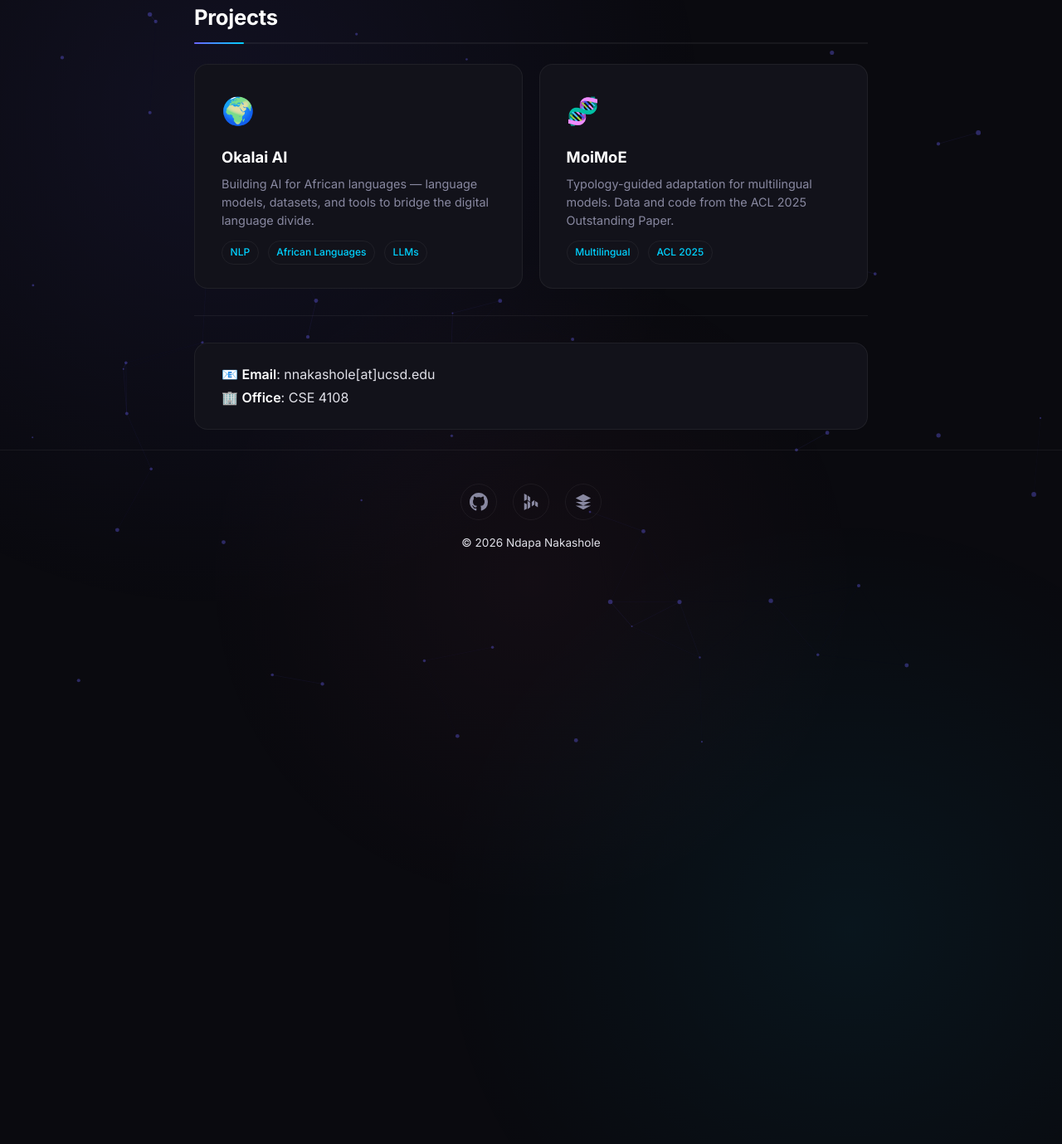
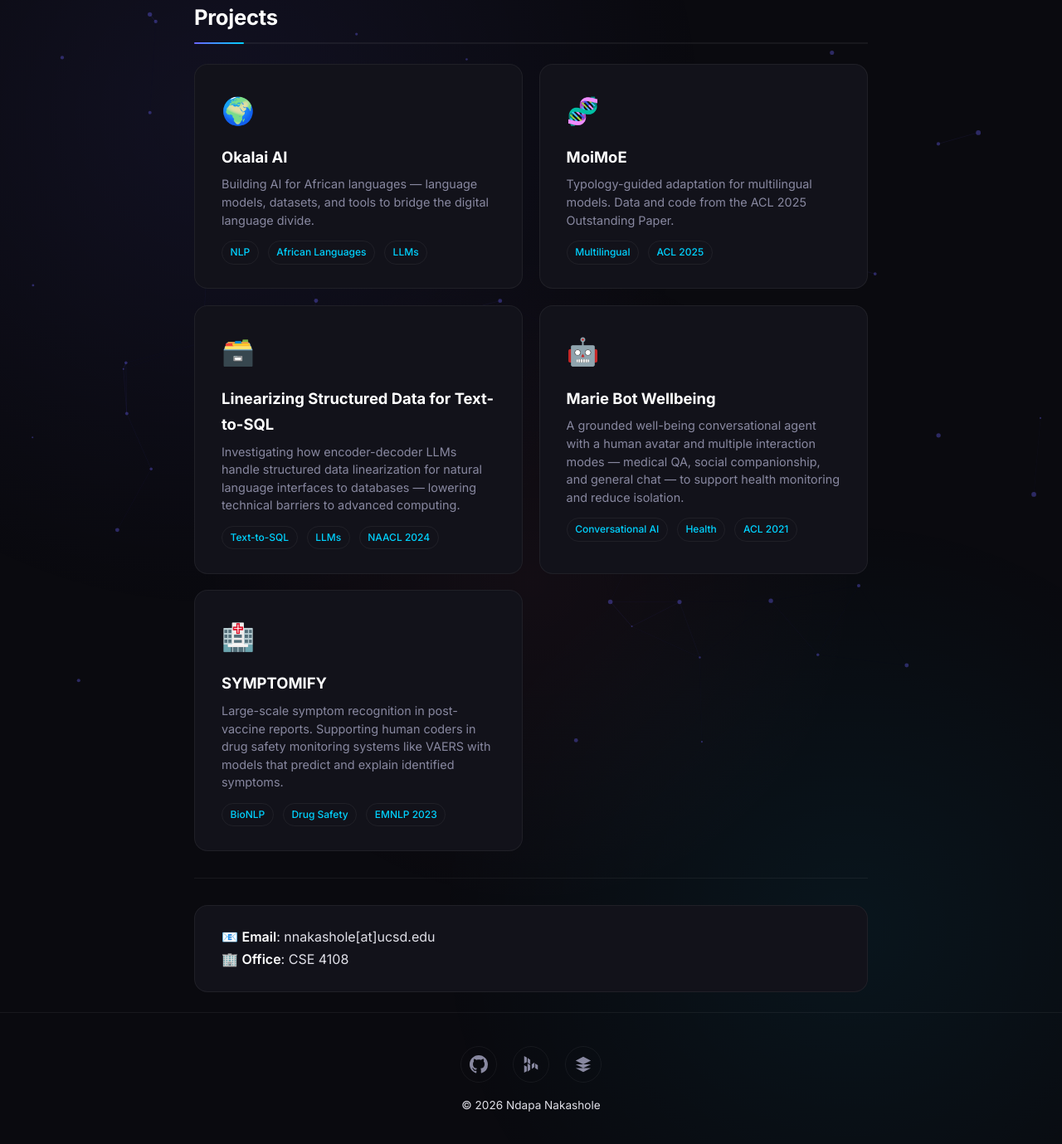
Before and after one commit to ndapa/ndapa.github.io, a Jekyll site: the page built from index.md, in a window 1280 px wide and 1400 px high, scrolled down 972 px. Shown: the top 1379 px of the window at 83% size. Built offline with Jekyll 4.4.1, drawn with Linux system fonts in a browser that asks for light colours.

Commit message:
Add particle background, scroll-reveal, project cards, and footer icons

```diff
--- a/index.md
+++ b/index.md
@@ -58,6 +58,30 @@
     <span class="project-tag">Multilingual</span>
     <span class="project-tag">ACL 2025</span>
   </a>
+  <a href="https://aclanthology.org/2024.naacl-long.8.pdf" class="project-card reveal">
+    <span class="project-icon">🗃️</span>
+    <div class="project-name">Linearizing Structured Data for Text-to-SQL</div>
+    <div class="project-desc">Investigating how encoder-decoder LLMs handle structured data linearization for natural language interfaces to databases — lowering technical barriers to advanced computing.</div>
+    <span class="project-tag">Text-to-SQL</span>
+    <span class="project-tag">LLMs</span>
+    <span class="project-tag">NAACL 2024</span>
+  </a>
+  <a href="https://aclanthology.org/2021.nlp4posimpact-1.16.pdf" class="project-card reveal">
+    <span class="project-icon">🤖</span>
+    <div class="project-name">Marie Bot Wellbeing</div>
+    <div class="project-desc">A grounded well-being conversational agent with a human avatar and multiple interaction modes — medical QA, social companionship, and general chat — to support health monitoring and reduce isolation.</div>
+    <span class="project-tag">Conversational AI</span>
+    <span class="project-tag">Health</span>
+    <span class="project-tag">ACL 2021</span>
+  </a>
+  <a href="https://github.com/bosung/SYMPTOMIFY" class="project-card reveal">
+    <span class="project-icon">🏥</span>
+    <div class="project-name">SYMPTOMIFY</div>
+    <div class="project-desc">Large-scale symptom recognition in post-vaccine reports. Supporting human coders in drug safety monitoring systems like VAERS with models that predict and explain identified symptoms.</div>
+    <span class="project-tag">BioNLP</span>
+    <span class="project-tag">Drug Safety</span>
+    <span class="project-tag">EMNLP 2023</span>
+  </a>
 </div>
 
 ---
```
